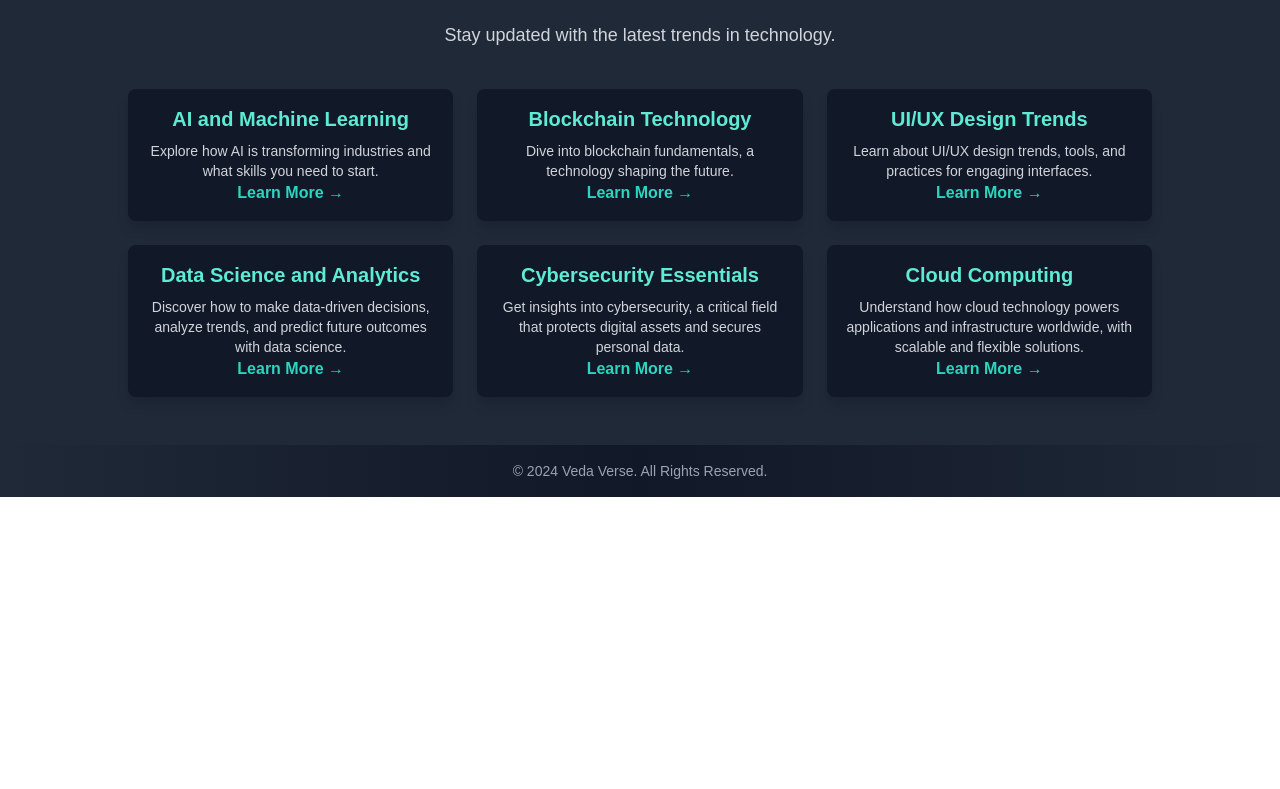
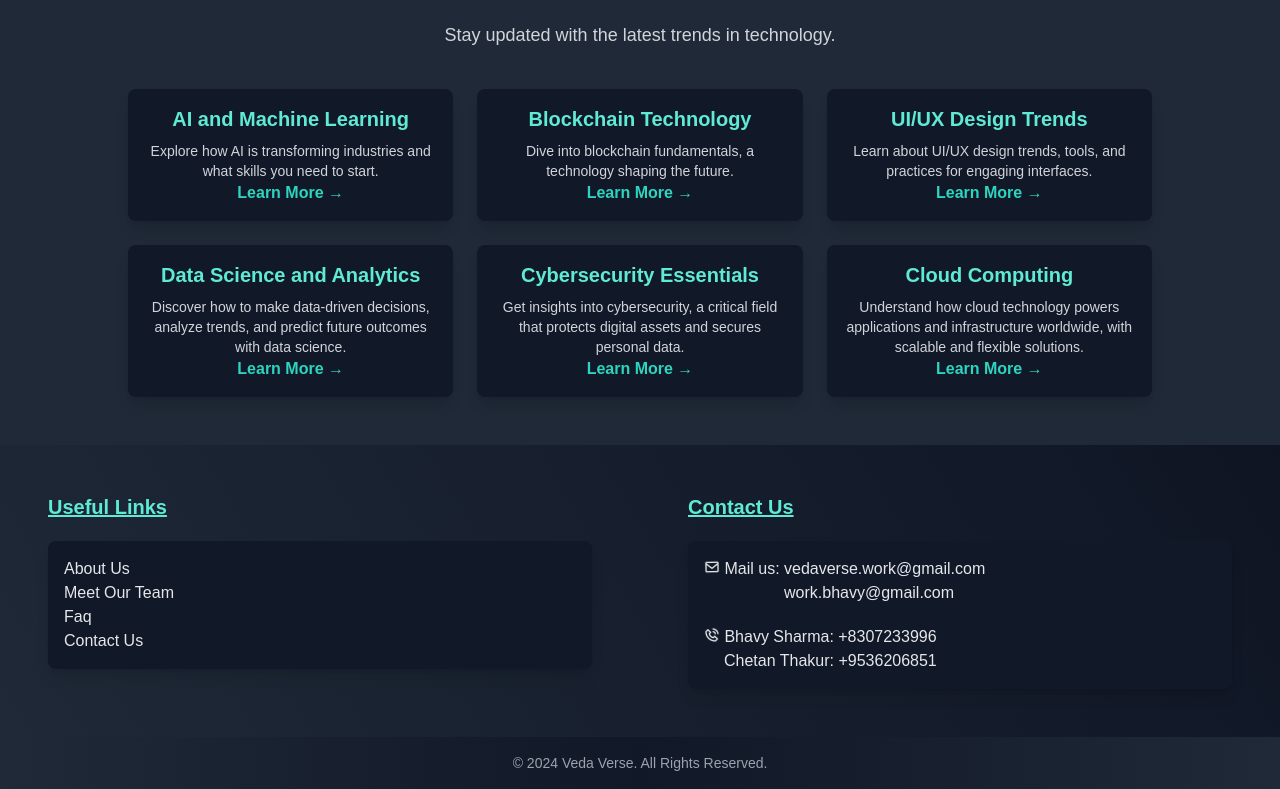
Before and after one commit to bhavy-sharma/VedaVerse, a website: page index.html in a window 1280 px wide. Shown: the part 1379-2168 px from the top of the page. Before the commit the page ends 1876 px from the top, so only its background shows below. Drawn offline with nearby package versions, Linux system fonts and the light colour scheme; a web font is replaced by a local one.

Commit message:
useful links added

```diff
--- a/index.html
+++ b/index.html
@@ -5,10 +5,9 @@
     <meta charset="UTF-8">
     <meta name="viewport" content="width=device-width, initial-scale=1.0">
     <title>Home Page</title>
-
-
     <!-- Include Tailwind CSS -->
     <script src="https://cdn.tailwindcss.com"></script>
+    <link href='https://unpkg.com/boxicons@2.1.4/css/boxicons.min.css' rel='stylesheet'>
     <style>
         @font-face {
             font-family: 'Firesans';
@@ -149,8 +148,31 @@
 
 
 
-    <section class="helpandsupport">
+    <section class="helpandsupport flex">
+        <div class="w-full md:w-1/2 flex flex-col p-6 md:p-12 fade-in order-2 md:order-1">
+            <h2 class="underline inline-block decoration-teal-300 decoration-2 decoration-solid text-xl font-semibold text-teal-300 mb-5">Useful Links</h2>
+            <div class="bg-gray-900 rounded-lg shadow-lg p-4 hover:shadow-xl flex flex-col">
+                <a href="about.html">About Us</a>
+                <a href="about.html">Meet Our Team</a>
+                <a>Faq</a>
+                <a href="contact.html">Contact Us</a>
+            </div>
+        </div>
 
+
+        <div class="w-full md:w-1/2 flex-col p-6 md:p-12 fade-in order-2 md:order-1">
+            <h2 class="underline inline-block decoration-teal-300 decoration-2 decoration-solid text-xl font-semibold text-teal-300 mb-5">Contact Us</h2>
+            <div class="bg-gray-900 rounded-lg shadow-lg p-4 hover:shadow-xl flex flex-col">
+                <a href="chetanofficial2004@gmail.com"><i class='bx bx-envelope bx-tada bx-flip-horizontal'></i> Mail us: vedaverse.work@gmail.com</a>
+                <a href="chetanofficial2004@gmail.com" class="ml-[80px]">work.bhavy@gmail.com</a>
+
+                <div class="mt-5">
+                    <p><i class='bx bx-phone-call bx-flip-horizontal bx-tada' ></i> Bhavy Sharma: +8307233996</p>
+                    <p class="ml-5">Chetan Thakur: +9536206851</p>
+
+                </div>
+            </div>
+        </div>
     </section>
 
 
```
